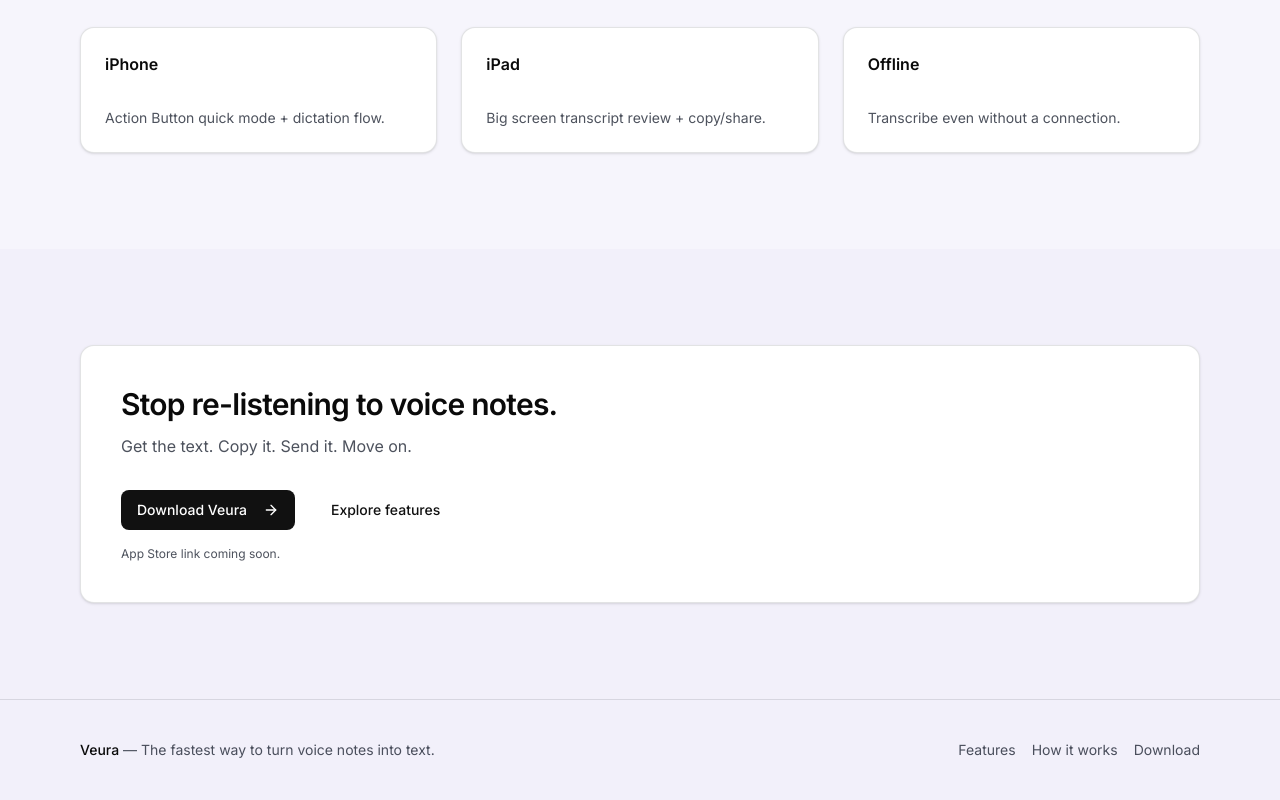
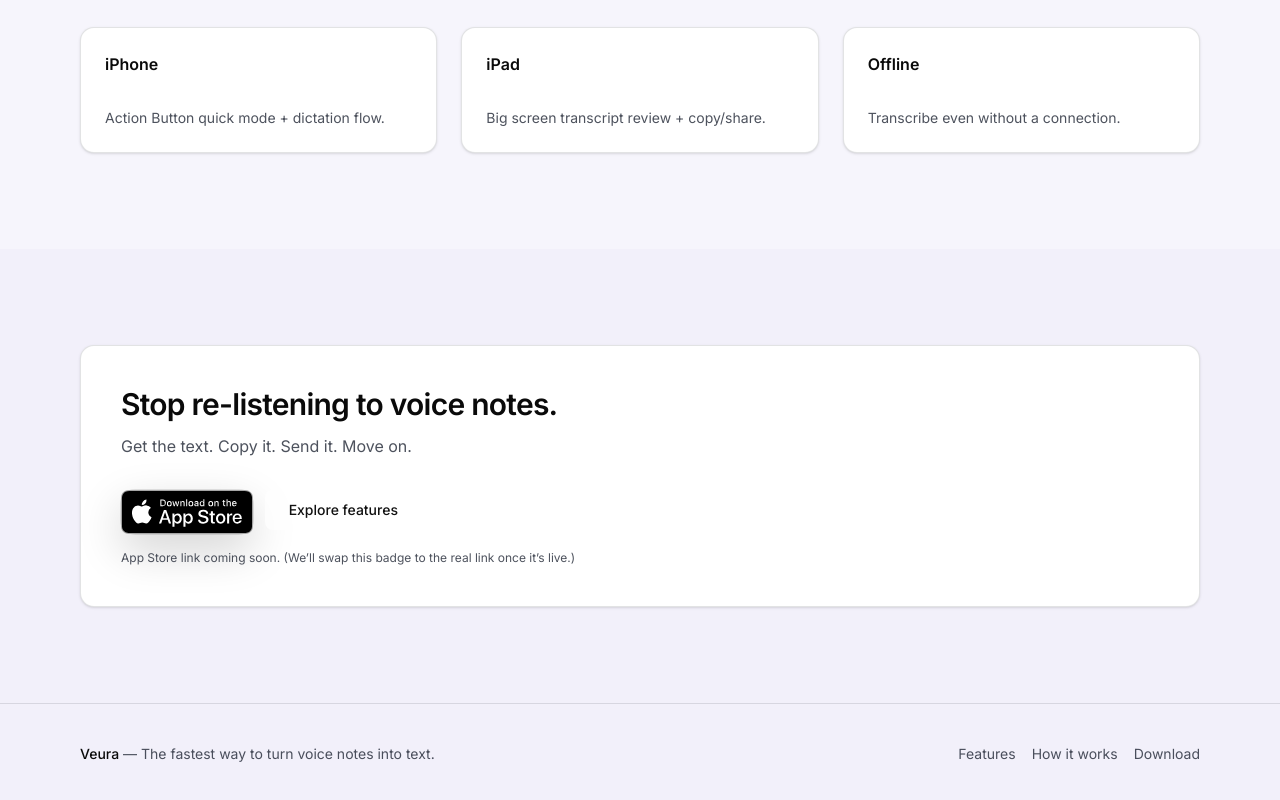
Before and after one commit to sabatesduran/veura-web, a Next.js app: page / in a window 1280 px wide. Shown: the part 5425-6225 px from the top of the page. Built offline with nearby package versions, Linux system fonts and the light colour scheme.

Commit message:
Add App Store download badge

```diff
--- a/src/app/page.tsx
+++ b/src/app/page.tsx
@@ -611,19 +611,26 @@
             Get the text. Copy it. Send it. Move on.
           </p>
 
-          <div className="mt-8 flex flex-col gap-3 sm:flex-row">
-            <Button size="lg" asChild>
-              <a href="#" aria-label="Download Veura">
-                Download Veura <ArrowRight className="ml-2 size-4" />
-              </a>
-            </Button>
-            <Button size="lg" variant="secondary" asChild>
+          <div className="mt-8 flex flex-col items-center gap-3 sm:flex-row sm:items-start">
+            <a
+              href="#"
+              aria-label="Download on the App Store"
+              className="inline-flex items-center justify-center rounded-xl shadow-[0_16px_45px_rgba(0,0,0,0.18)] ring-1 ring-black/10 transition-transform hover:-translate-y-0.5"
+            >
+              <img
+                src="/brand/app-store-badge.svg"
+                alt="Download on the App Store"
+                className="h-11 w-auto"
+              />
+            </a>
+
+            <Button size="lg" variant="secondary" asChild className="bg-secondary text-secondary-foreground">
               <a href="#features">Explore features</a>
             </Button>
           </div>
 
           <p className="mt-4 text-xs text-muted-foreground">
-            App Store link coming soon.
+            App Store link coming soon. (We’ll swap this badge to the real link once it’s live.)
           </p>
         </div>
       </Card>
```
Also changed, not shown: public/brand/app-store-badge.svg (added).
